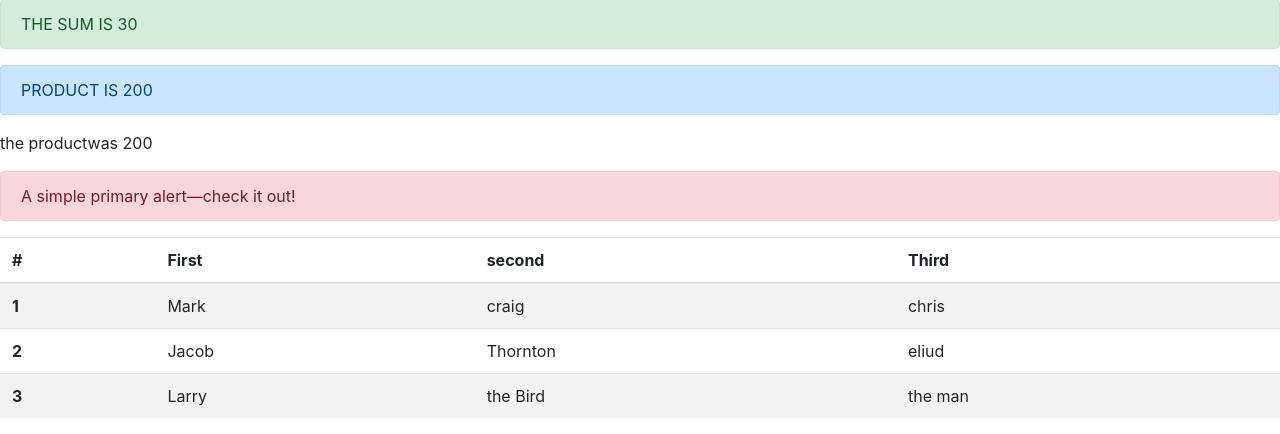
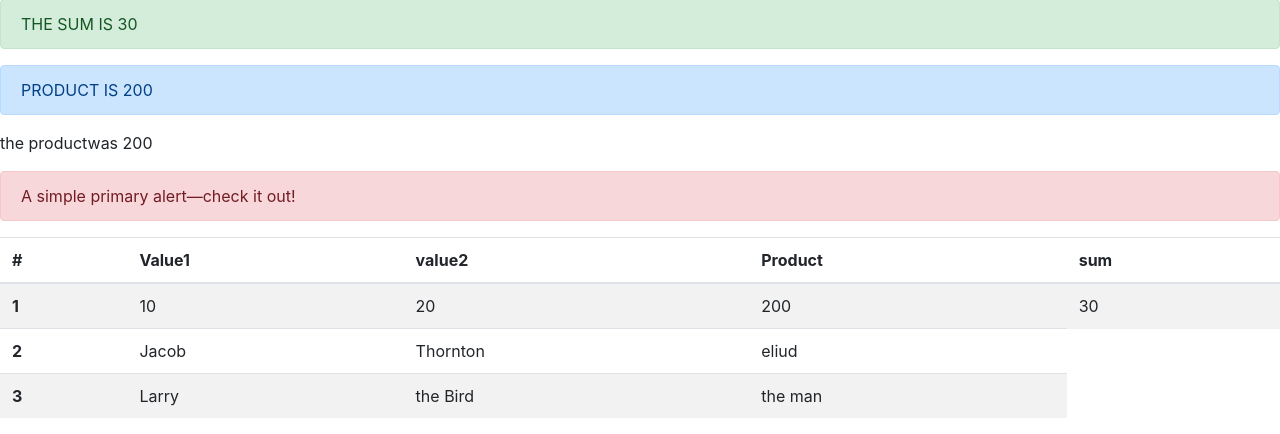
Before and after one commit to RockkarisX/Labtest-2, a PHP site: page /portfolio.php in a window 1280 px wide. Shown: the part 425-859 px from the top of the page. Run offline with PHP 8.4, Linux system fonts and the light colour scheme; some libraries are stand-ins or nearby versions.

Commit message:
php within html assignment

```diff
--- a/portfolio.php
+++ b/portfolio.php
@@ -88,17 +88,19 @@
         <thead>
           <tr>
             <th scope="col">#</th>
-            <th scope="col">First</th>
-            <th scope="col">second</th>
-            <th scope="col">Third</th>
+            <th scope="col">Value1</th>
+            <th scope="col">value2</th>
+            <th scope="col">Product</th>
+            <th scope="col">sum</th>
           </tr>
         </thead>
         <tbody>
           <tr>
             <th scope="row">1</th>
-            <td>Mark</td>
-            <td>craig</td>
-            <td>chris</td>
+            <td><?php echo "$num1"?></td>
+            <td><?php echo "$num2"?></td>
+            <td><?php echo "$product"?></td>
+            <td><?php echo "$sum"?></td>
           </tr>
           <tr>
             <th scope="row">2</th>
```
